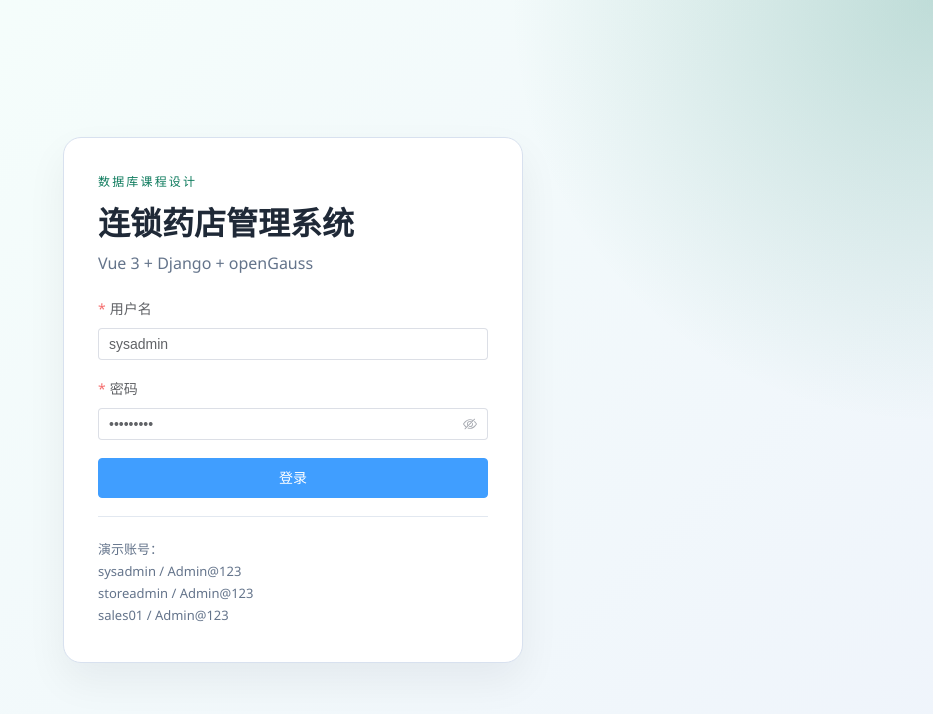
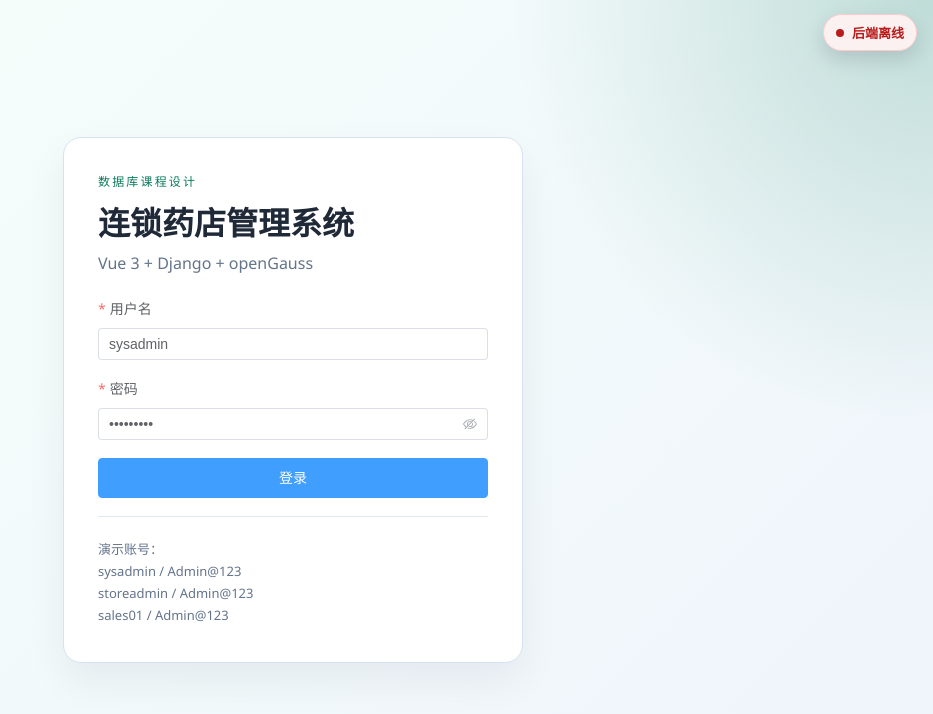
Before and after one commit to pytenter/database-medicine, a Vue app in the folder frontend/: page /login in a window 1280 px wide. Shown: the top 714 px of the page, without its empty margins (347-1280 px from the left). Built offline with nearby package versions, Linux system fonts and the light colour scheme; no server answers.

Commit message:
feat: 全局状态角标与顶部进度条

```diff
--- a/frontend/src/App.vue
+++ b/frontend/src/App.vue
@@ -1,7 +1,11 @@
 <template>
+  <GlobalTopProgress />
+  <SystemStatusBadge />
   <RouterView />
 </template>
 
 <script setup>
 import { RouterView } from "vue-router";
+import GlobalTopProgress from "./components/GlobalTopProgress.vue";
+import SystemStatusBadge from "./components/SystemStatusBadge.vue";
 </script>
--- a/frontend/src/api/http.js
+++ b/frontend/src/api/http.js
@@ -1,4 +1,5 @@
 import axios from "axios";
+import { finishRequest, startRequest } from "../stores/requestState";
 
 const http = axios.create({
   baseURL: import.meta.env.VITE_API_BASE_URL || "/api",
@@ -6,16 +7,29 @@ const http = axios.create({
 });
 
 http.interceptors.request.use((config) => {
+  startRequest();
+  config.__counted = true;
   const token = localStorage.getItem("access_token");
   if (token) {
     config.headers.Authorization = `Bearer ${token}`;
   }
   return config;
+}, (error) => {
+  finishRequest();
+  return Promise.reject(error);
 });
 
 http.interceptors.response.use(
-  (response) => response,
+  (response) => {
+    if (response.config?.__counted) {
+      finishRequest();
+    }
+    return response;
+  },
   (error) => {
+    if (error.config?.__counted) {
+      finishRequest();
+    }
     if (error.response?.status === 401) {
       localStorage.removeItem("access_token");
       localStorage.removeItem("refresh_token");
--- /dev/null
+++ b/frontend/src/components/GlobalTopProgress.vue
@@ -0,0 +1,12 @@
+<template>
+  <div class="global-progress" :class="{ active: pending > 0 }">
+    <div class="global-progress-bar" />
+  </div>
+</template>
+
+<script setup>
+import { computed } from "vue";
+import { appRequestState } from "../stores/requestState";
+
+const pending = computed(() => appRequestState.pending);
+</script>
--- /dev/null
+++ b/frontend/src/components/SystemStatusBadge.vue
@@ -0,0 +1,34 @@
+<template>
+  <div class="system-status" :class="online ? 'is-online' : 'is-offline'">
+    <span class="dot" />
+    <span>{{ online ? "系统在线" : "后端离线" }}</span>
+  </div>
+</template>
+
+<script setup>
+import { onBeforeUnmount, onMounted, ref } from "vue";
+
+const online = ref(true);
+let timerId = null;
+
+const checkBackend = async () => {
+  try {
+    const response = await fetch("/api/", { cache: "no-store" });
+    // 2xx / 3xx / 4xx 都说明网络与后端可达（例如 401/404）
+    online.value = response.status > 0;
+  } catch (error) {
+    online.value = false;
+  }
+};
+
+onMounted(async () => {
+  await checkBackend();
+  timerId = setInterval(checkBackend, 15000);
+});
+
+onBeforeUnmount(() => {
+  if (timerId) {
+    clearInterval(timerId);
+  }
+});
+</script>
--- /dev/null
+++ b/frontend/src/stores/requestState.js
@@ -0,0 +1,13 @@
+import { reactive } from "vue";
+
+export const appRequestState = reactive({
+  pending: 0,
+});
+
+export const startRequest = () => {
+  appRequestState.pending += 1;
+};
+
+export const finishRequest = () => {
+  appRequestState.pending = Math.max(0, appRequestState.pending - 1);
+};
--- a/frontend/src/styles.css
+++ b/frontend/src/styles.css
@@ -24,6 +24,75 @@ body {
 
 #app {
   min-height: 100vh;
+}
+
+.global-progress {
+  position: fixed;
+  top: 0;
+  left: 0;
+  width: 100%;
+  height: 3px;
+  z-index: 4000;
+  opacity: 0;
+  pointer-events: none;
+  transition: opacity 0.2s ease;
+}
+
+.global-progress.active {
+  opacity: 1;
+}
+
+.global-progress-bar {
+  width: 35%;
+  height: 100%;
+  background: linear-gradient(90deg, #16a34a, #22c55e, #2dd4bf);
+  box-shadow: 0 0 12px rgba(16, 185, 129, 0.65);
+  animation: global-progress-slide 1.1s ease-in-out infinite;
+}
+
+@keyframes global-progress-slide {
+  0% {
+    transform: translateX(-100%);
+  }
+  100% {
+    transform: translateX(360%);
+  }
+}
+
+.system-status {
+  position: fixed;
+  top: 14px;
+  right: 16px;
+  z-index: 3000;
+  display: inline-flex;
+  align-items: center;
+  gap: 8px;
+  padding: 8px 12px;
+  border-radius: 999px;
+  font-size: 13px;
+  font-weight: 600;
+  border: 1px solid transparent;
+  box-shadow: 0 8px 20px rgba(15, 23, 42, 0.15);
+  backdrop-filter: blur(6px);
+}
+
+.system-status .dot {
+  width: 8px;
+  height: 8px;
+  border-radius: 50%;
+  background: currentColor;
+}
+
+.system-status.is-online {
+  color: #0f766e;
+  background: rgba(236, 253, 245, 0.95);
+  border-color: #a7f3d0;
+}
+
+.system-status.is-offline {
+  color: #b91c1c;
+  background: rgba(254, 242, 242, 0.95);
+  border-color: #fecaca;
 }
 
 .page-card {
```
